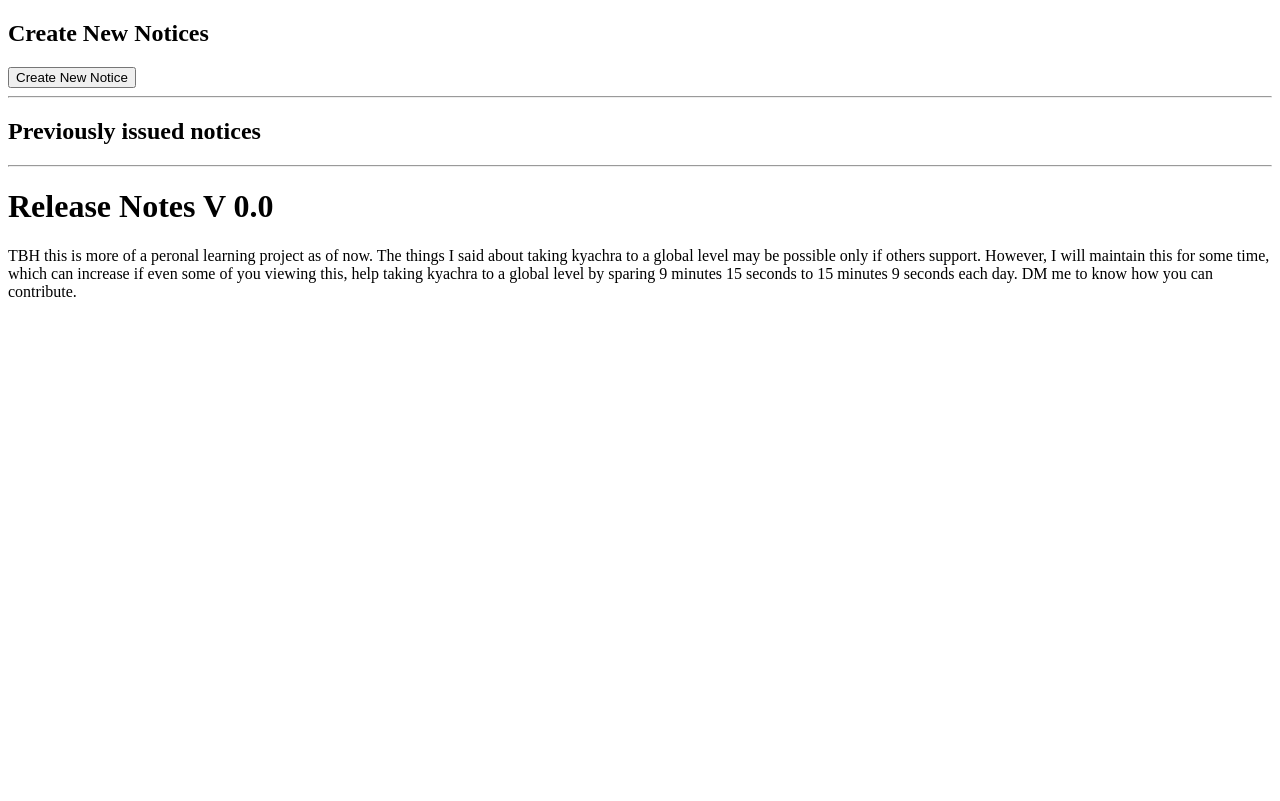
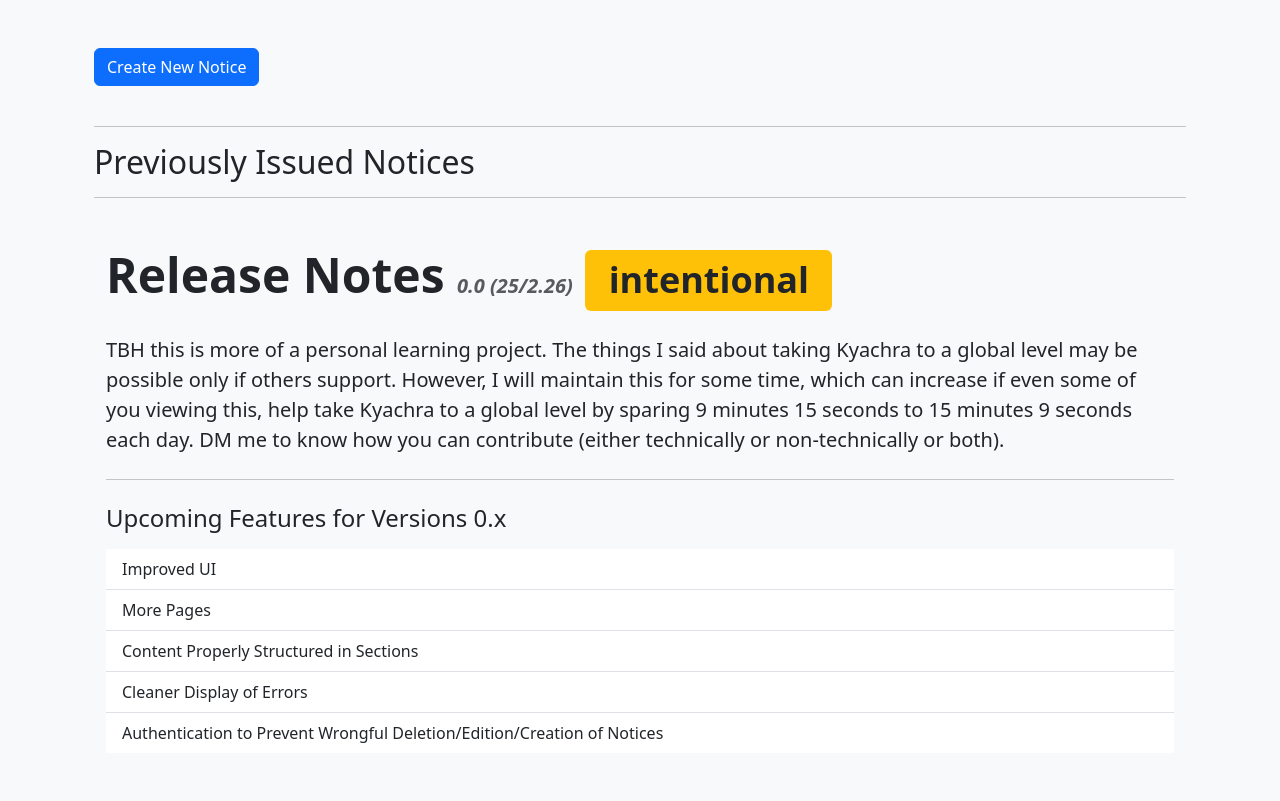
Before and after one commit to anaranyalikestodev/avidipta_diaries, a Flask app: page /notices/ in a window 1280 px wide. Before the commit the page ends 297 px from the top, so only its background shows below. Run offline with Flask 3, Linux system fonts and the light colour scheme.

Commit message:
0.0 done

```diff
--- a/app.py
+++ b/app.py
@@ -1,9 +1,12 @@
 from flask import Flask,render_template,request,redirect,url_for
 from models.notice import db, Notice
 from routes.notice_routes import notice_bp
+from dotenv import load_dotenv
 import os
 
+
 def create_app():
+    load_dotenv()
     app=Flask(__name__)
 
     #DB Config
@@ -18,8 +21,12 @@ def create_app():
     with app.app_context():
         db.create_all()
 
+    @app.route("/")
+    def home():
+        return redirect(url_for('notice_bp.index'))
+
     return app
 
 if __name__ == "__main__":
     app=create_app()
-    app.run()
+    app.run(debug=True)
--- a/models/notice.py
+++ b/models/notice.py
@@ -9,4 +9,5 @@ class Notice(db.Model):
     id=db.Column(db.Integer,primary_key=True)
     title=db.Column(db.String(100),nullable=False)
     content=db.Column(db.Text,nullable=False)
+    issued_by=db.Column(db.String(20),nullable=False)
     issued_at = db.Column(db.DateTime, default=datetime.utcnow)
--- a/requirements.txt
+++ b/requirements.txt
@@ -9,6 +9,7 @@ Jinja2==3.1.6
 MarkupSafe==3.0.3
 packaging==26.0
 psycopg2-binary==2.9.11
+python-dotenv==1.2.1
 SQLAlchemy==2.0.47
 typing_extensions==4.15.0
 Werkzeug==3.1.6
--- a/routes/notice_routes.py
+++ b/routes/notice_routes.py
@@ -1,54 +1,79 @@
-from flask import Blueprint,render_template,request,redirect,url_for,flash
-from models.notice import db,Notice
+from flask import Blueprint, render_template, request, redirect, url_for, flash
+from models.notice import db, Notice
 
-notice_bp=Blueprint("notice_bp",__name__, template_folder="templates")
+notice_bp = Blueprint("notice_bp", __name__, template_folder="templates")
 
-#Read Route
+# READ (Home Page)
 @notice_bp.route("/")
 def index():
-    notices=Notice.query.order_by(Notice.issued_at.desc()).all()
-    return render_template("index.html",notices=notices)
+    notices = Notice.query.order_by(Notice.issued_at.desc()).all()
+    return render_template("index.html", notices=notices, title="House of Kyachra")
 
-#Create Route
-@notice_bp.route("/create",methods=["GET","POST"])
+# CREATE
+@notice_bp.route("/create", methods=["GET", "POST"])
 def create_notice():
-    if request.method=="POST":
-        title=request.form["title"].strip()
-        content=request.form["content"].strip()
-        if not title or content:
-            flash("Fields cannot be empty")
-            return redirect(request.referrer)
+    if request.method == "POST":
+        title = request.form.get("title", "").strip()
+        content = request.form.get("content", "").strip()
+        issued_by=request.form.get("issued_by").strip()
+        # Validation
+        if not title or not content or not issued_by:
+            flash("Fields cannot be empty", "danger")
+            return render_template(
+                "cu.html",
+                title="Create Notice",
+                title_value=title,
+                content_value=content,issued_by=issued_by
+            )
 
-        new_notice=Notice(title=title,content=content)
+        new_notice = Notice(title=title, content=content,issued_by=issued_by)
         db.session.add(new_notice)
         db.session.commit()
-        return redirect(url_for("notices_bp.index",notice=None))
 
-    return redirect(url_for("cu.html",notice=None))
+        flash("Notice created successfully!", "success")
+        return redirect(url_for("notice_bp.index"))
 
-#Edit Route
-def edit_notices(id):
-    notice=Notice.query.get(id)
-    return render_template("edit.html",notice=notice)
+    return render_template("cu.html", title="Create Notice")
 
-#Update Route
+# EDIT
+@notice_bp.route("/edit/<int:id>", methods=["GET"])
+def edit(id):
+    notice = Notice.query.get_or_404(id)
+    return render_template(
+        "cu.html",
+        title="Edit Notice",
+        notice=notice
+    )
+
+# UPDATE
 @notice_bp.route("/update/<int:id>", methods=["POST"])
 def update_notice(id):
-    notice=Notice.query.get(id)
-    notice.title=request.form["title"]
-    notice.content=request.form["content"]
+    notice = Notice.query.get_or_404(id)
+
+    title = request.form.get("title", "").strip()
+    content = request.form.get("content", "").strip()
+
+    if not title or not content:
+        flash("Fields cannot be empty", "danger")
+        return render_template(
+            "cu.html",
+            title="Edit Notice",
+            notice=notice
+        )
+
+    notice.title = title
+    notice.content = content
     db.session.commit()
-    return redirect(url_for("notices_bp.index"))
 
-#Delete Route
-@notice_bp.route("/update/<int:id>",methods=["POST"])
-def edit(id):
-    notice=Notice.query.get_or_404(id)
-    return render_template("CU.html")
-@notice_bp.route("/delete/<int:id>")
+    flash("Notice updated successfully!", "success")
+    return redirect(url_for("notice_bp.index"))
+
+# DELETE
+@notice_bp.route("/delete/<int:id>", methods=["POST"])
 def delete_notice(id):
-    notice=Notice.query.get_or_404(id)
+    notice = Notice.query.get_or_404(id)
     db.session.delete(notice)
     db.session.commit()
 
-    return redirect(url_for("index"))
+    flash("Notice deleted successfully!", "success")
+    return redirect(url_for("notice_bp.index"))
--- /dev/null
+++ b/templates/base.html
@@ -0,0 +1,21 @@
+<!DOCTYPE html>
+<html lang="en">
+<head>
+    <meta charset="UTF-8">
+    <meta name="viewport" content="width=device-width, initial-scale=1.0">
+    <title>{{title}}</title>
+
+    <!-- Bootstrap CSS (CDN) -->
+    <link href="https://cdn.jsdelivr.net/npm/bootstrap@5.3.3/dist/css/bootstrap.min.css" rel="stylesheet">
+</head>
+<body class="bg-light">
+
+    <!-- Container for content -->
+    <div class="container mt-5">
+        {% block content %}{% endblock %}
+    </div>
+
+    <!-- Bootstrap JS (CDN) -->
+    <script src="https://cdn.jsdelivr.net/npm/bootstrap@5.3.3/dist/js/bootstrap.bundle.min.js"></script>
+</body>
+</html>
--- a/templates/index.html
+++ b/templates/index.html
@@ -1,43 +1,76 @@
-<!doctype html>
-<html lang="en">
-  <head>
-    <meta charset="UTF-8" />
-    <meta name="viewport" content="width=device-width, initial-scale=1.0" />
-    <title>Kyachra Home</title>
-  </head>
-  <body>
-    <h2>Create New Notices</h2>
-    <a href="{{ url_for('notices_bp.create_notice') }}">
-      <button>Create New Notice</button>
+{% extends "base.html" %} {% block content %}
+
+<!-- Container to center content and add spacing -->
+<div class="container mt-5">
+  <!-- Button to create new notice -->
+  <a href="{{ url_for('notice_bp.create_notice') }}">
+    <button class="btn btn-primary mb-4">Create New Notice</button>
   </a>
+
+  <!-- Section for notices -->
   <hr />
-    <h2>Previously issued notices</h2>
-    {% for notice in notices%}
-    <h3>{{notice.title}}</h3>
-    <small>Issued At:{{notice.issued_at.strftime('%Y-%m-%d %H:%M')}}</small>
-    <p>{{notice.content}}</p>
+  <h2>Previously Issued Notices</h2>
+
+  <!-- Loop through each notice and display it -->
+  {% for notice in notices %}
+  <div class="card mb-3">
+    <div class="card-body">
+      <h5 class="card-title">{{ notice.title }}</h5>
+      <h6 class="card-subtitle mb-2 text-muted">
+        Issued: At {{ notice.issued_at.strftime('%Y-%m-%d %H:%M') }}
+        By {{notice.issued_by}}
+      </h6>
+      <p class="card-text">{{ notice.content|safe }}</p>
+
       <span>
-      <a href="{{ url_for('notices_bp.edit_notice', id=notice.id) }}">
-        <button>Edit</button>
-      </a>
+        <a
+          href="{{ url_for('notice_bp.edit', id=notice.id) }}"
+          class="btn btn-warning btn-sm"
+          >Edit</a
+        >
+
         <form
-        action="{{ url_for('notices_bp.delete_notice', id=notice.id) }}"
+          action="{{ url_for('notice_bp.delete_notice', id=notice.id) }}"
           method="POST"
           style="display: inline"
         >
-        <button type="submit">Delete</button>
+          <button type="submit" class="btn btn-danger btn-sm">Delete</button>
         </form>
       </span>
-    {%endfor%}
+    </div>
+  </div>
+  {% endfor %}
+
   <hr />
-    <h1>Release Notes V 0.0</h1>
-    <p>
-      TBH this is more of a peronal learning project as of now. The things I
-      said about taking kyachra to a global level may be possible only if others
-      support. However, I will maintain this for some time, which can increase
-      if even some of you viewing this, help taking kyachra to a global level by
-      sparing 9 minutes 15 seconds to 15 minutes 9 seconds each day. DM me to
-      know how you can contribute.
+
+  <div class="container my-5">
+    <h1 class="display-5 fw-bold mb-4">
+      Release Notes <i class="fs-5 text-muted">0.0 (25/2.26)</i>
+      <span class="badge bg-warning text-dark">intentional</span>
+    </h1>
+
+    <p class="lead">
+      TBH this is more of a personal learning project. The things I said about
+      taking Kyachra to a global level may be possible only if others support.
+      However, I will maintain this for some time, which can increase if even
+      some of you viewing this, help take Kyachra to a global level by sparing 9
+      minutes 15 seconds to 15 minutes 9 seconds each day. DM me to know how you
+      can contribute (either technically or non-technically or both).
     </p>
-  </body>
-</html>
+
+    <hr class="my-4" />
+
+    <h2 class="h4 mb-3">Upcoming Features for Versions 0.x</h2>
+    <ul class="list-group list-group-flush">
+      <li class="list-group-item">Improved UI</li>
+      <li class="list-group-item">More Pages</li>
+      <li class="list-group-item">Content Properly Structured in Sections</li>
+      <li class="list-group-item">Cleaner Display of Errors</li>
+      <li class="list-group-item">
+        Authentication to Prevent Wrongful Deletion/Edition/Creation of Notices
+      </li>
+    </ul>
+  </div>
+</div>
+
+{% endblock %}
```
Also changed, not shown: templates/cu.html (+36 -29 lines). Lines whose indentation alone changed are shown as unchanged.
